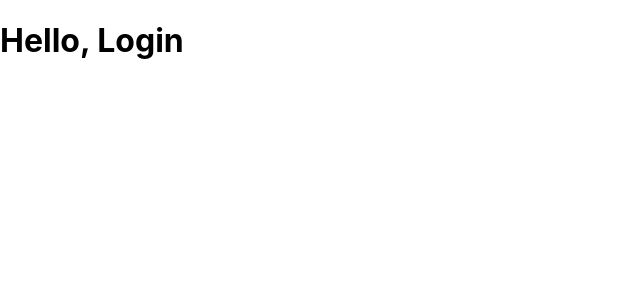
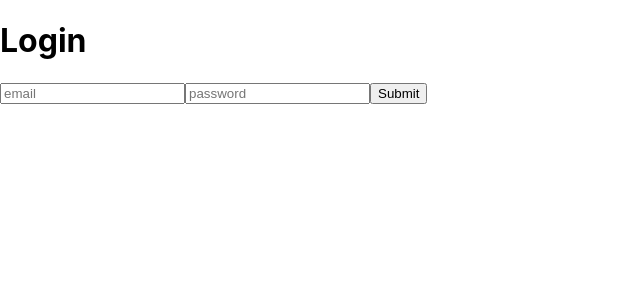
Before and after one commit to flpfar/tracking-challenges, a React (Create React App) app: page /login in a window 1280 px wide. Shown: the top 300 px of the page, without its empty margins (0-640 px from the left). Built offline with nearby package versions, Linux system fonts and the light colour scheme.

Commit message:
Add login page with api call using axios

```diff
--- a/package.json
+++ b/package.json
@@ -6,6 +6,7 @@
     "@testing-library/jest-dom": "^4.2.4",
     "@testing-library/react": "^9.3.2",
     "@testing-library/user-event": "^7.1.2",
+    "axios": "^0.20.0",
     "react": "^16.13.1",
     "react-dom": "^16.13.1",
     "react-redux": "^7.2.1",
--- a/src/containers/Login/index.jsx
+++ b/src/containers/Login/index.jsx
@@ -1,8 +1,35 @@
-import React from 'react';
+import React, { useState } from 'react';
+import axios from 'axios';
+
 
 const Login = () => {
+  const [email, setEmail] = useState('');
+  const [password, setPassword] = useState('');
+
+  async function fetchData(user) {
+    try {
+      const response = await axios.post(`http://localhost:3001/api/login`, user);
+      console.log(response)
+    } catch (error) {
+
+    }
+  }
+
+  function handleSubmit(e) {
+    e.preventDefault();
+    const user = { user: {email, password}}
+    fetchData(user);
+  }
+
   return (
-    <h1>Hello, Login</h1>
+    <div className="">
+      <h1>Login</h1>
+      <form onSubmit={handleSubmit}>
+        <input type="email" name="email" placeholder="email" onChange={(e) => setEmail(e.target.value)} value={email} />
+        <input type="password" name="password" placeholder="password" onChange={(e) => setPassword(e.target.value)} value={password} />
+        <button type="submit">Submit</button>
+      </form>
+    </div>
   );
 }
 
```
Also changed, not shown: 1 other file (tests, documents, lock files or other folders).
